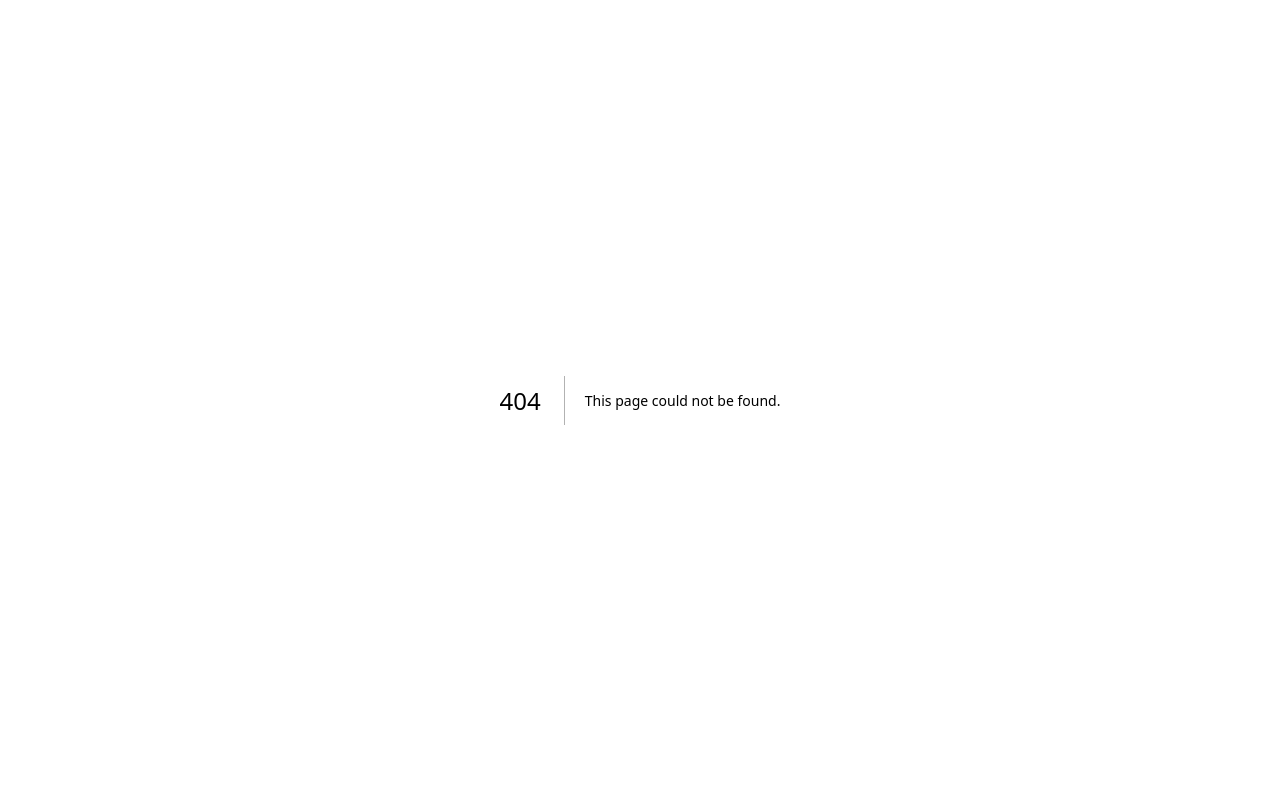
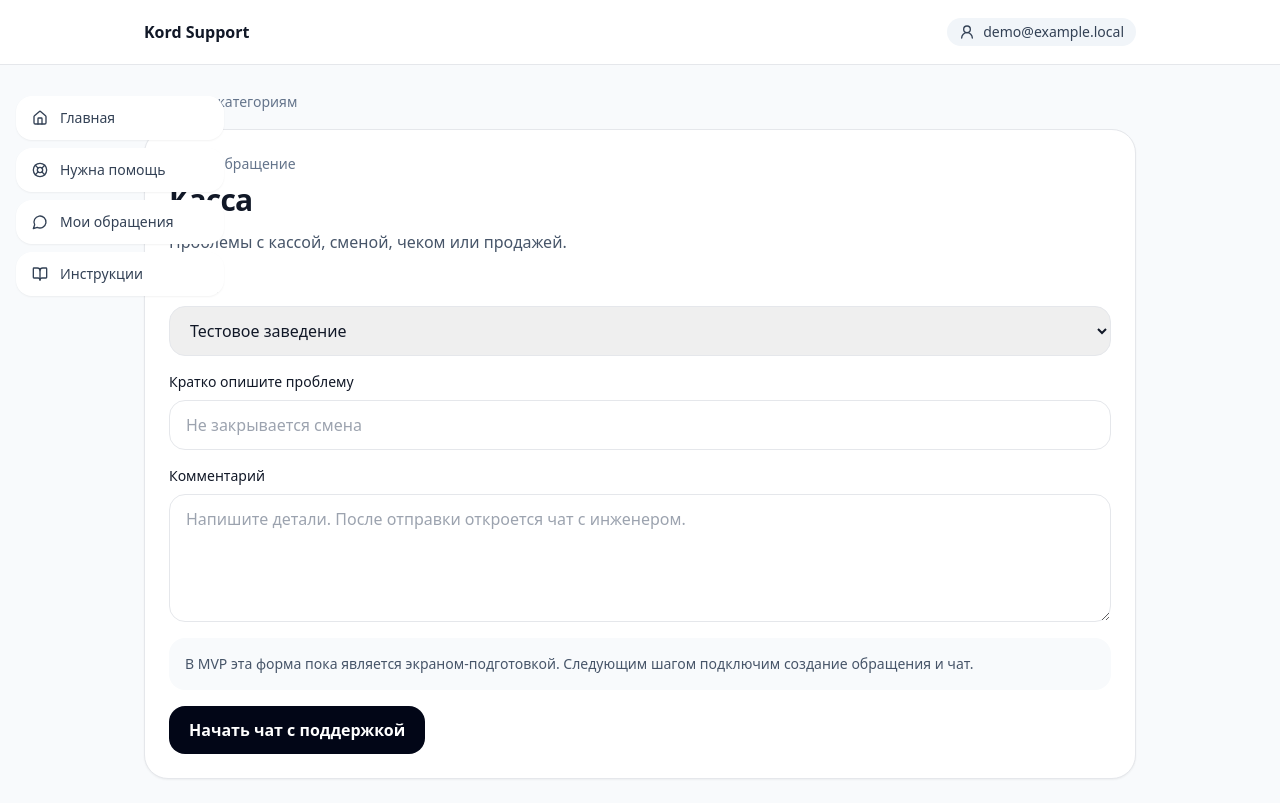
Before and after one commit to chrlie-droid/kord-support, a Next.js app in the folder frontend/: page /client/help/cash_register in a window 1280 px wide. Before the commit this address had no page. Built offline with nearby package versions, Linux system fonts and the light colour scheme.

Commit message:
Version 0.5: add client request draft page

```diff
--- /dev/null
+++ b/frontend/app/client/help/[category]/page.tsx
@@ -0,0 +1,55 @@
+import Link from 'next/link';
+import { notFound } from 'next/navigation';
+
+import { ClientShell } from '@/components/client-shell';
+import { ticketCategories } from '@/lib/ticket-categories';
+
+type PageProps = {
+  params: Promise<{ category: string }>;
+};
+
+export default async function ClientHelpCategoryPage({ params }: PageProps) {
+  const { category } = await params;
+  const selected = ticketCategories.find((item) => item.key === category);
+
+  if (!selected) {
+    notFound();
+  }
+
+  return (
+    <ClientShell>
+      <Link href="/client/help" className="text-sm text-slate-500 hover:text-slate-900">← Назад к категориям</Link>
+
+      <section className="mt-4 rounded-3xl border bg-white p-6 shadow-sm">
+        <p className="text-sm text-slate-500">Новое обращение</p>
+        <h1 className="mt-2 text-3xl font-bold tracking-tight">{selected.title}</h1>
+        <p className="mt-3 text-slate-600">{selected.description}</p>
+
+        <form className="mt-6 grid gap-4">
+          <label className="grid gap-2">
+            <span className="text-sm font-medium">Объект</span>
+            <select className="rounded-2xl border px-4 py-3" defaultValue="demo">
+              <option value="demo">Тестовое заведение</option>
+            </select>
+          </label>
+
+          <label className="grid gap-2">
+            <span className="text-sm font-medium">Кратко опишите проблему</span>
+            <input className="rounded-2xl border px-4 py-3" placeholder={selected.examples[0] || 'Что произошло?'} />
+          </label>
+
+          <label className="grid gap-2">
+            <span className="text-sm font-medium">Комментарий</span>
+            <textarea className="min-h-32 rounded-2xl border px-4 py-3" placeholder="Напишите детали. После отправки откроется чат с инженером." />
+          </label>
+
+          <div className="rounded-2xl bg-slate-50 p-4 text-sm text-slate-600">
+            В MVP эта форма пока является экраном-подготовкой. Следующим шагом подключим создание обращения и чат.
+          </div>
+
+          <button type="button" className="rounded-2xl bg-slate-950 px-5 py-3 font-semibold text-white md:w-fit">Начать чат с поддержкой</button>
+        </form>
+      </section>
+    </ClientShell>
+  );
+}
```
